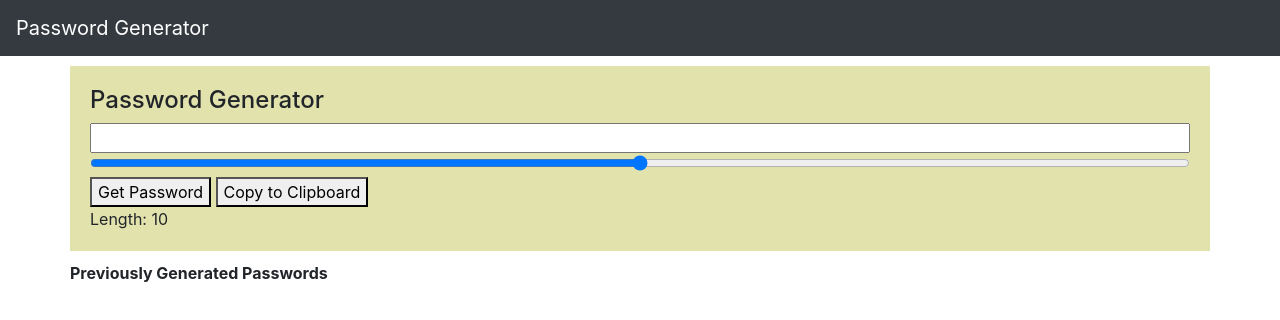
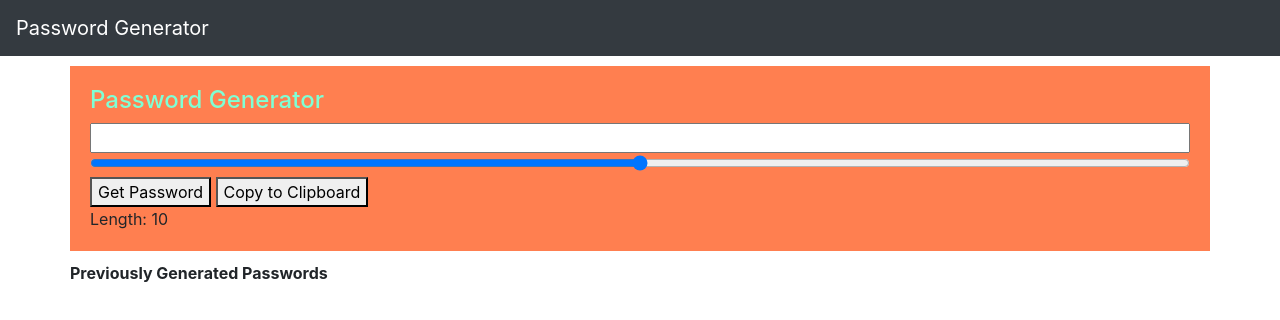
Before and after one commit to mathisshayy/HW3, a plain HTML site: page index.html in a window 1280 px wide. Drawn offline with nearby package versions, Linux system fonts and the light colour scheme.

Commit message:
Update styles.css

```diff
--- a/styles.css
+++ b/styles.css
@@ -1,9 +1,17 @@
 .content{
     margin-top: 10px;
     margin-bottom: 10px;
-    background-color: rgb(226, 226, 173);
+    background-color: coral;
+
     padding: 20px;
     width: 100%;
+}
+
+nav{
+    color: blue;
+}
+h4{
+    color: aquamarine;
 }
 
 #display{
```
